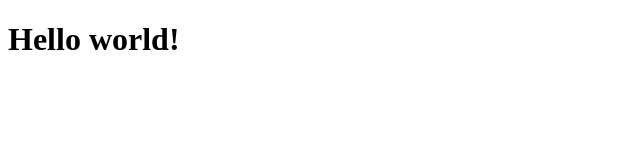
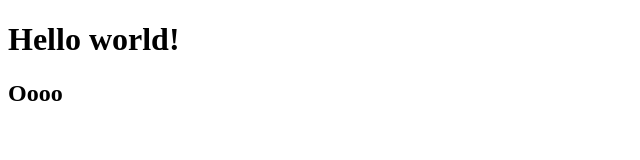
Before and after one commit to firefly-lip/project, a plain HTML site: page index.html in a window 1280 px wide. Shown: the full height of the page, 0-640 px from the left. Drawn offline with Linux system fonts and the light colour scheme.

Commit message:
Update index.html

```diff
--- a/index.html
+++ b/index.html
@@ -7,5 +7,6 @@
 </head>
 <body>
   <h1>Hello world!</h1>
+  <h2>Oooo</h2>
 </body>
 </html>
```
